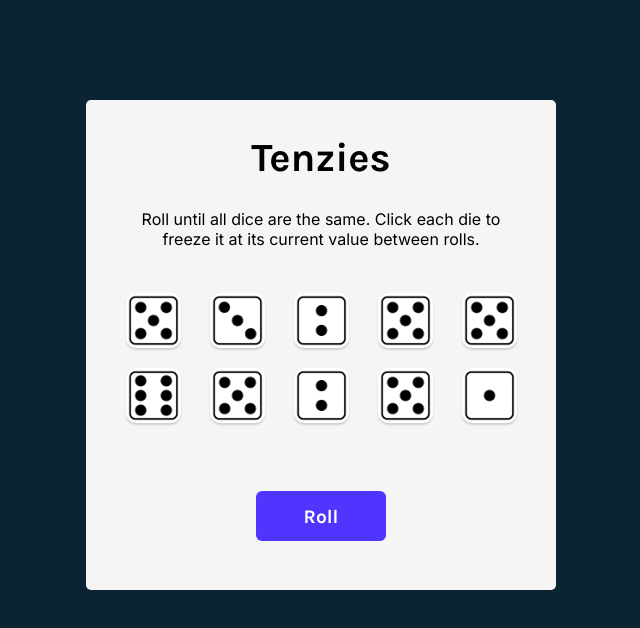
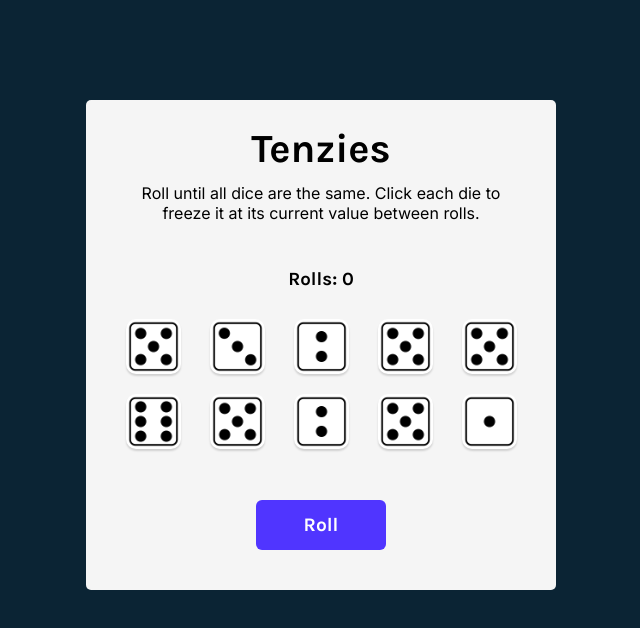
Before and after one commit to friedchxaddict/tenzies, a React (Vite) app: page / in a window 1280 px wide. Shown: the top 628 px of the page, without its empty margins (319-959 px from the left). Built offline with nearby package versions, Linux system fonts and the light colour scheme.

Commit message:
add roll count and setCount

```diff
--- a/src/App.jsx
+++ b/src/App.jsx
@@ -7,6 +7,7 @@ import './App.css';
 function App() {
   const [dice, setDice] = useState(allNewDice());
   const [tenzies, setTenzies] = useState(false);
+  const [counter, setCounter] = useState(0);
 
   function generateNewDie() {
     return {
@@ -73,8 +74,14 @@ function App() {
           Roll until all dice are the same. Click each die to freeze it at its
           current value between rolls.
         </p>
+        <h3>Rolls: {counter}</h3>
         <div className="container">{diceElement}</div>
-        <button className="die-button" onClick={rollDice}>
+        <button
+          className="die-button"
+          onClick={() => {
+            rollDice();
+            setCounter(counter + 1);
+          }}>
           {tenzies ? 'New Game' : 'Roll'}
         </button>
       </main>
```
